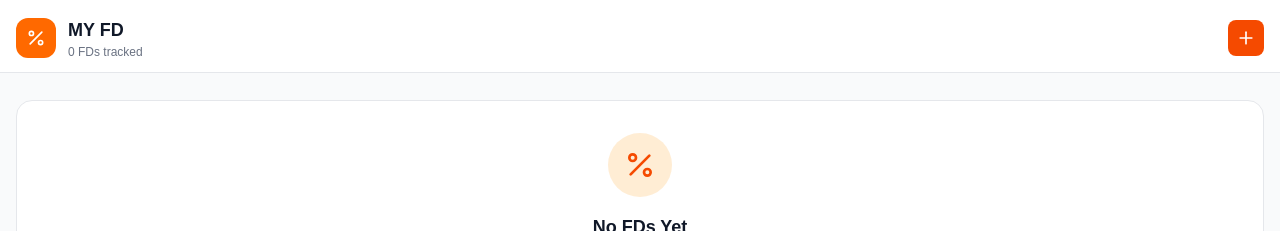
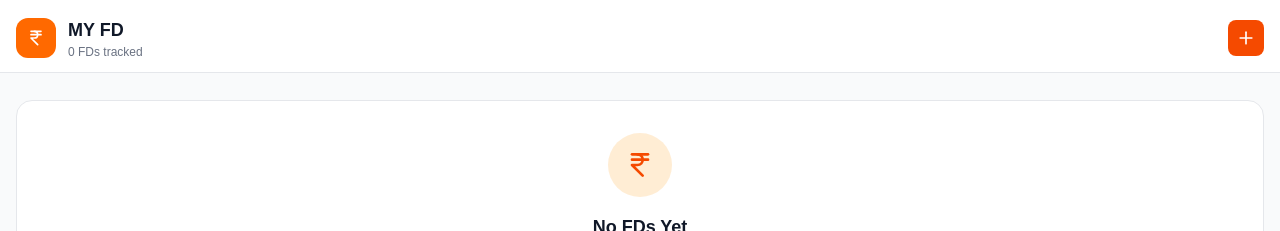
Before and after one commit to devanshsahu2226/MFT, a Next.js app: page /fd in a window 1280 px wide. Shown: the top 231 px of the page. Built offline with nearby package versions, Linux system fonts and the light colour scheme.

Commit message:
Complete Finance Dashboard Ready

```diff
--- a/src/app/fd/page.tsx
+++ b/src/app/fd/page.tsx
@@ -77,11 +77,9 @@ export default function FDPage() {
     const quarterlyRate = rate / 4 / 100;
     const quarters = years * 4;
 
-    // Compound Interest Formula: A = P(1 + r/n)^(nt)
     const maturity = principal * Math.pow(1 + quarterlyRate, quarters);
     const interest = maturity - principal;
 
-    // Calculate maturity date
     const startDt = new Date(start);
     const maturityDt = new Date(startDt);
     maturityDt.setMonth(maturityDt.getMonth() + months);
@@ -232,7 +230,7 @@ export default function FDPage() {
           <div className="flex items-center justify-between">
             <div className="flex items-center gap-3">
               <div className="w-10 h-10 bg-orange-500 rounded-xl flex items-center justify-center">
-                <Percent className="text-white" size={20} />
+                <IndianRupee className="text-white" size={20} />
               </div>
               <div>
                 <h1 className="text-lg font-bold">MY FD</h1>
@@ -266,7 +264,7 @@ export default function FDPage() {
         {fds.length === 0 ? (
           <div className="bg-white dark:bg-gray-800 rounded-2xl p-8 text-center border border-gray-200 dark:border-gray-700">
             <div className="w-16 h-16 bg-orange-100 dark:bg-orange-900/30 rounded-full flex items-center justify-center mx-auto mb-4">
-              <Percent className="text-orange-600 dark:text-orange-400" size={32} />
+              <IndianRupee className="text-orange-600 dark:text-orange-400" size={32} />
             </div>
             <h3 className="text-lg font-semibold text-gray-900 dark:text-white mb-2">No FDs Yet</h3>
             <p className="text-gray-500 dark:text-gray-400 text-sm mb-4">
@@ -362,7 +360,7 @@ export default function FDPage() {
                       </div>
                       <div className="text-right">
                         <p className="text-xs text-gray-500 dark:text-gray-400">Maturity Amount</p>
-                        <p className="font-medium text-green-600 dark:text-green-400">{fmtMoney(parseFloat(fd.maturityAmount))}</p>
+                        <p className="font-medium text-green-600 dark:text-green-400">{fmtMoney(fd.maturityAmount)}</p>
                       </div>
                       <div>
                         <p className="text-xs text-gray-500 dark:text-gray-400">Start Date</p>
@@ -376,7 +374,7 @@ export default function FDPage() {
                         <div className="flex items-center justify-between">
                           <div>
                             <p className="text-xs text-gray-500 dark:text-gray-400">Interest Earned</p>
-                            <p className="font-medium text-green-600 dark:text-green-400">+{fmtMoney(parseFloat(fd.interestEarned))}</p>
+                            <p className="font-medium text-green-600 dark:text-green-400">+{fmtMoney(fd.interestEarned)}</p>
                           </div>
                           {!matured && (
                             <div className="text-right">
```
